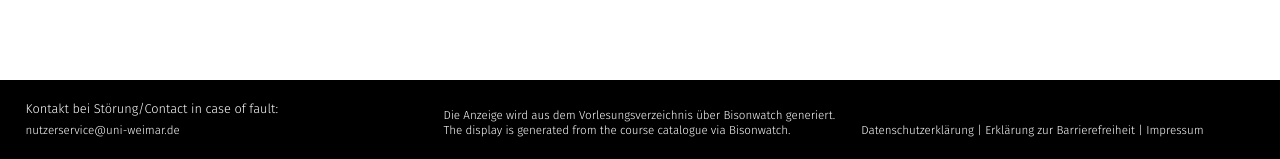
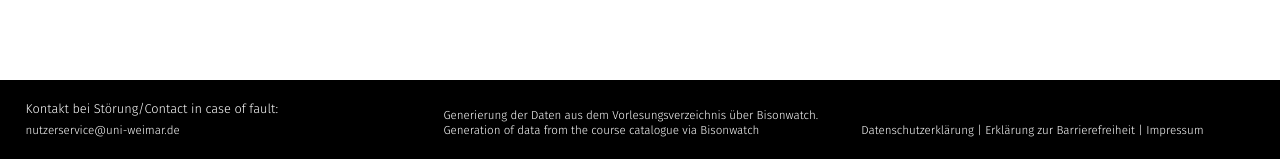
Before and after one commit to henicosa/BauhausTimetable, a Python web app: template templates/online.html in a window 1280 px wide. Shown: the part 641-800 px from the top of the page. Run offline with Jinja, Linux system fonts and the light colour scheme; the template is opened without the code that fills it, so the values that code supplies are empty.

Commit message:
Update online.html

```diff
--- a/templates/online.html
+++ b/templates/online.html
@@ -41,8 +41,8 @@
 			<a href="mailto:nutzerservice@uni-weimar.de" title="email an nutzerservice@uni-weimar.de">nutzerservice@uni-weimar.de</a>
 		</div>
 		<div class="sp bison">
-			Die Anzeige wird aus dem Vorlesungsverzeichnis über Bisonwatch generiert.<br>
-			<span lang="en">The display is generated from the course catalogue via Bisonwatch.</span>
+			Generierung der Daten aus dem Vorlesungsverzeichnis über Bisonwatch.<br>
+			<span lang="en">Generation of data from the course catalogue via Bisonwatch</span>
 		</div>
 		<div class="sp">
 			<a href="https://www.uni-weimar.de/de/fs/datenschutz/" title="zur Datenschutzerklärung">Datenschutzerklärung</a> | <a href="https://www.uni-weimar.de/de/fs/erklaerung-zur-barrierefreiheit/" title="zur Erklärung zur Barrierefreiheit">Erklärung zur Barrierefreiheit</a> | <a href="https://www.uni-weimar.de/de/fs/impressum/" title="zum Impressum">Impressum</a>
```
